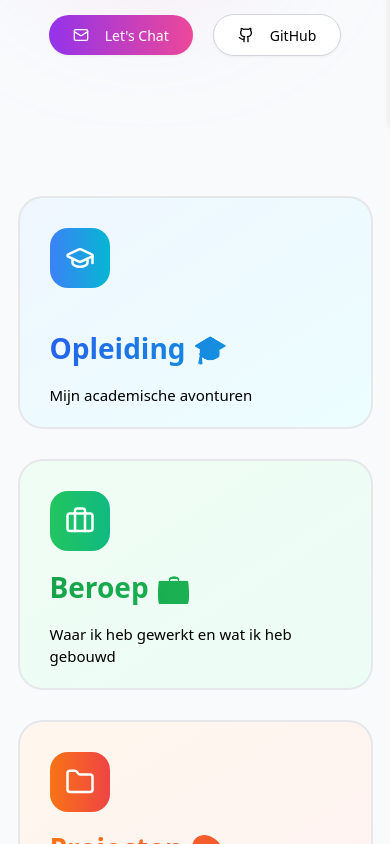
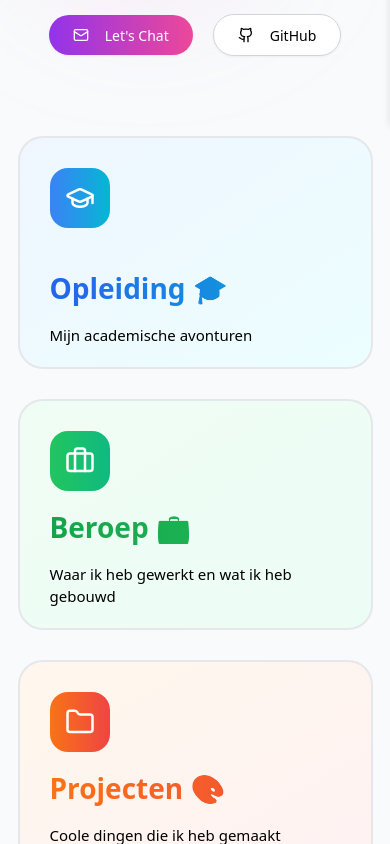
Before and after one commit to JurgenvanF/jurgenvanf-portfolio, a React (Vite) app: page / in a window 390 px wide. Shown: the part 880-1724 px from the top of the page. Built offline with nearby package versions, Linux system fonts and the light colour scheme; no server answers; a web font is replaced by a local one.

Commit message:
Fixed margins

```diff
--- a/src/App.css
+++ b/src/App.css
@@ -290,7 +290,7 @@ p {
   }
 
   .hero__link {
-    width: 218px;
+    width: 210px;
   }
 
   .hero__darkmode {
--- a/src/pages/home/Home.css
+++ b/src/pages/home/Home.css
@@ -694,6 +694,7 @@
   .pageRouting {
     flex-direction: column;
     align-items: center;
+    margin-top: 70px;
   }
 
   .pageRouting__education,
```
